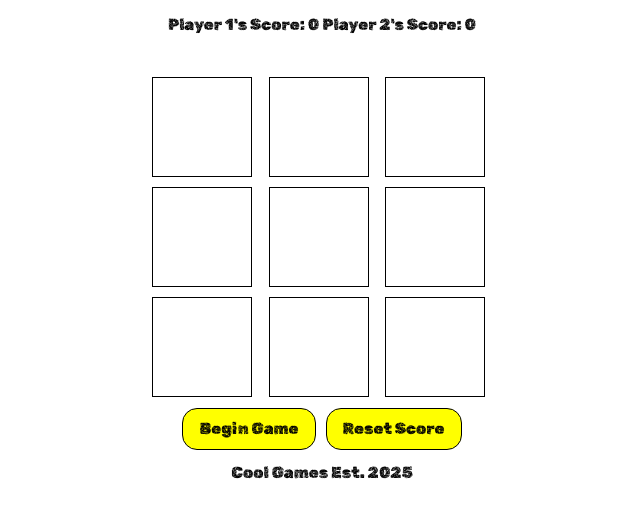
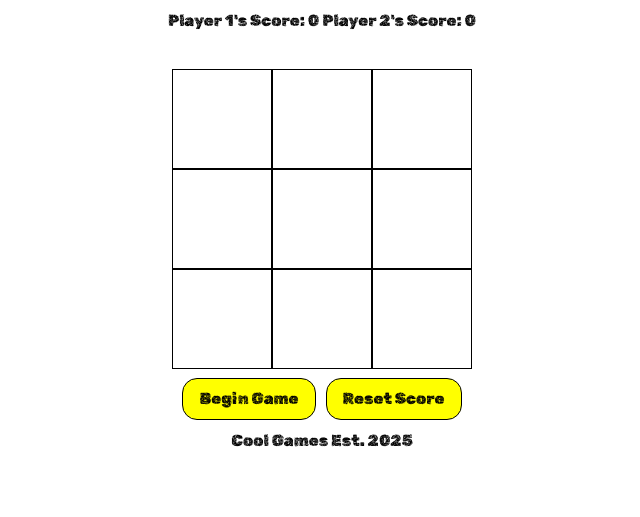
Before and after one commit to MackTay/tic-tac-toe-odin, a plain HTML site: page index.html in a window 1280 px wide. Shown: the part 51-568 px from the top of the page, without its empty margins (318-958 px from the left). Drawn offline with Linux system fonts and the light colour scheme; a web font is replaced by a local one.

Commit message:
Remove gap in game board tiles
There was previously a gap between rows and columns of the game board
tiles.

```diff
--- a/style.css
+++ b/style.css
@@ -69,7 +69,9 @@ h1, h2, h3, h4, h5, h6 {
     display: grid;
     grid-template-rows: repeat(3, 1fr);
     grid-template-columns: repeat(3, 1fr);
-    gap: 10px;
+    max-width: 300px;
+    margin-left: auto;
+    margin-right: auto;
 }
 
 .tile {
```
